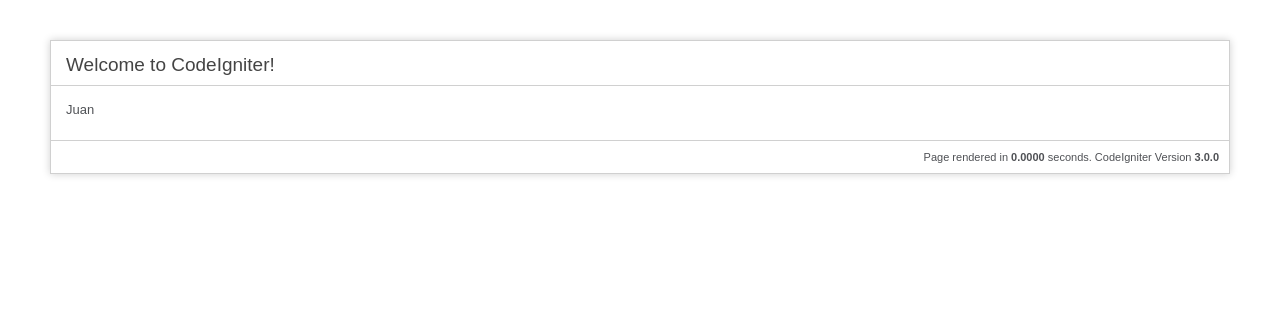
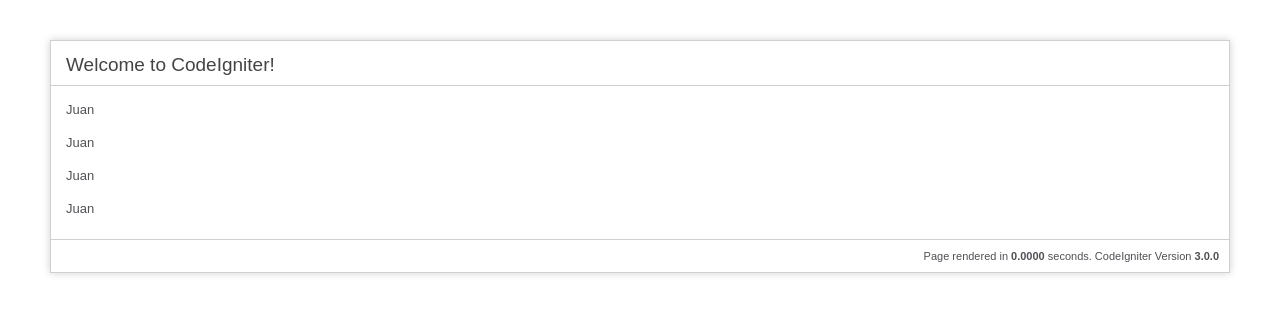
Before and after one commit to perezoleaj/project, a CodeIgniter app: page /database/ in a window 1280 px wide. Shown: the top 315 px of the page. Run offline with CodeIgniter, Linux system fonts and the light colour scheme.

Commit message:
tercer cambio

```diff
--- a/application/views/welcome_message.php
+++ b/application/views/welcome_message.php
@@ -72,6 +72,9 @@ defined('BASEPATH') OR exit('No direct script access allowed');
 
 	<div id="body">
 		<p>Juan</p>
+		<p>Juan</p>
+		<p>Juan</p>
+		<p>Juan</p>
 
 	</div>
 
```
